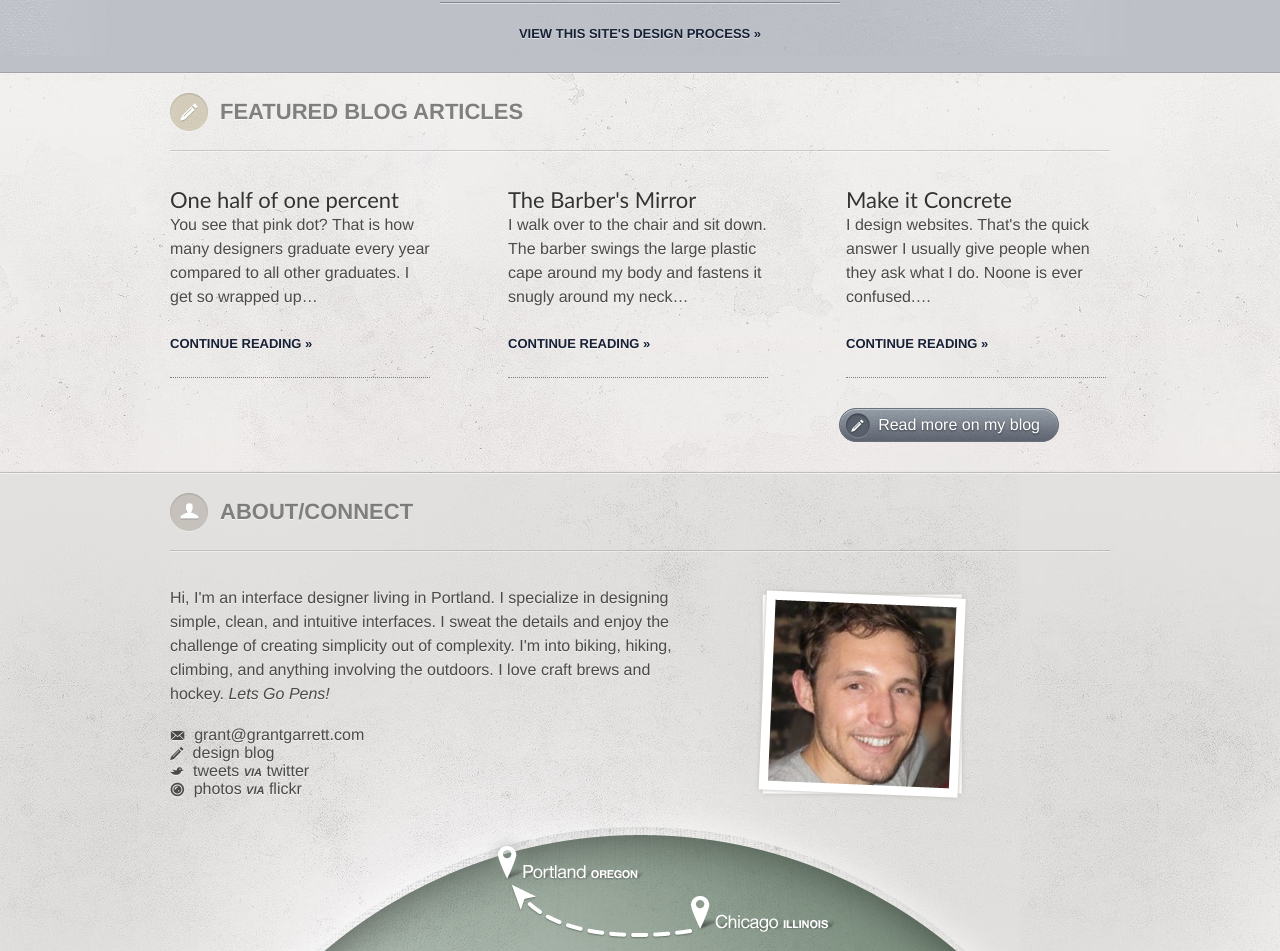
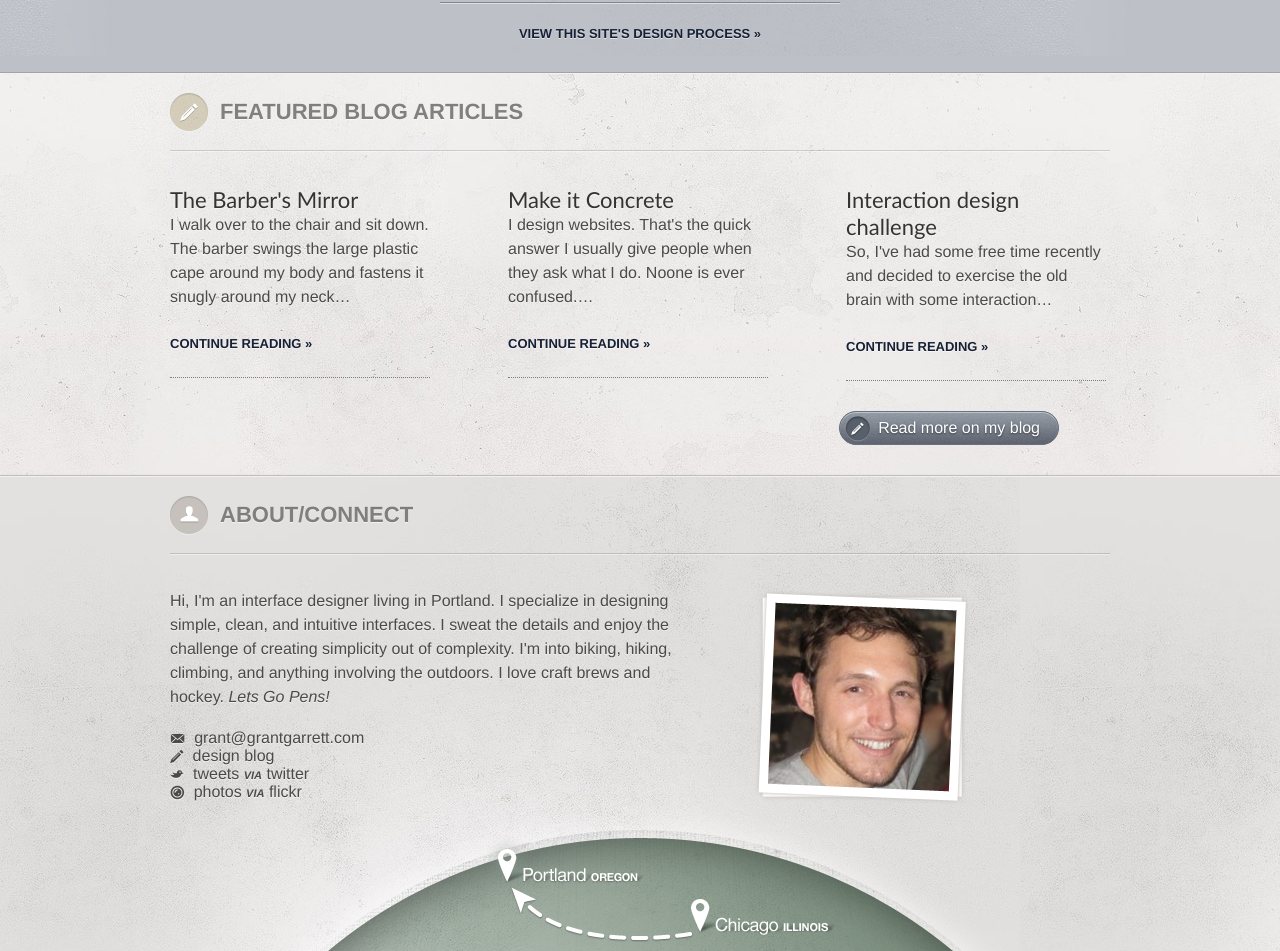
Before and after one commit to grantgarrett/portfolio2011, a plain HTML site: page index.html in a window 1280 px wide. Shown: the part 1587-2538 px from the top of the page. Drawn offline with nearby package versions, Linux system fonts and the light colour scheme.

Commit message:
updated blog links

```diff
--- a/index.html
+++ b/index.html
@@ -197,11 +197,13 @@ $(function(){
 	</div>
 -->
 
+<!--
 	<div class="essay">
 		<h3>One half of one percent</h3>
 		<p>You see that pink dot? That is how many designers graduate every year compared to all other graduates. I get so wrapped up&#8230;</p>
 		<a href="http://blog.grantgarrett.com/one-half-of-one-percent/">continue reading &raquo;</a>
 	</div>
+-->
 
 	<div class="essay">
 		<h3>The Barber's Mirror</h3>
@@ -209,10 +211,16 @@ $(function(){
 	<a href="http://blog.grantgarrett.com/the-barbers-mirror/">continue reading &raquo;</a>
 	</div>
 
-	<div class="essay last">
+	<div class="essay">
 		<h3>Make it Concrete</h3>
 		<p>I design websites. That's the quick answer I usually give people when they ask what I do. Noone is ever confused.&#8230;</p>
 	<a href="http://blog.grantgarrett.com/make-it-concrete/">continue reading &raquo;</a>
+	</div>
+
+	<div class="essay last">
+		<h3>Interaction design challenge</h3>
+		<p>So, I've had some free time recently and decided to exercise the old brain with some interaction&#8230;</p>
+	<a href="http://blog.grantgarrett.com/interaction-design-challenge/">continue reading &raquo;</a>
 	</div>
 
 	<a href="http://www.blog.grantgarrett.com" id="read-more-blog" class="button"><span class="blog-button">Read more on my blog</span></a>
```
